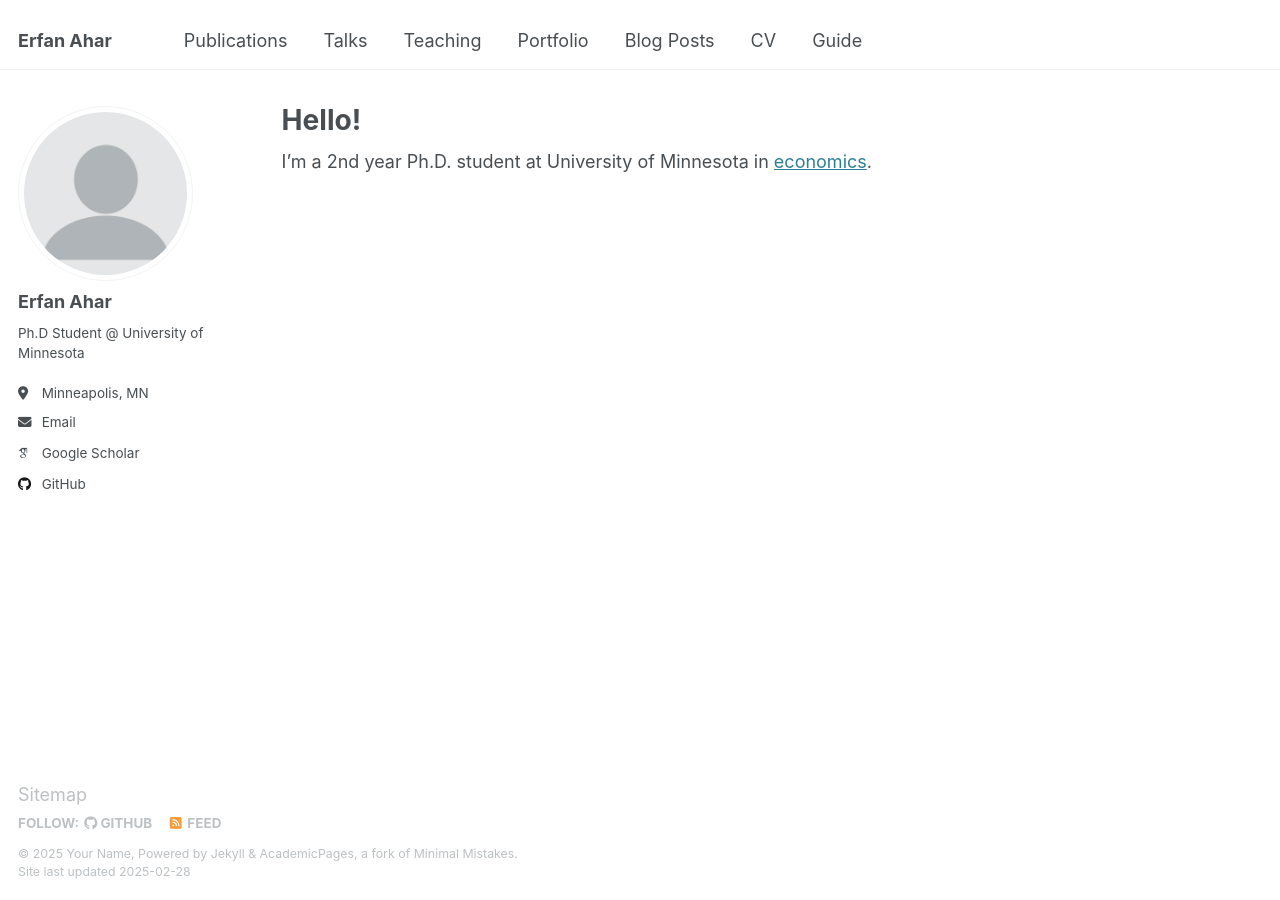
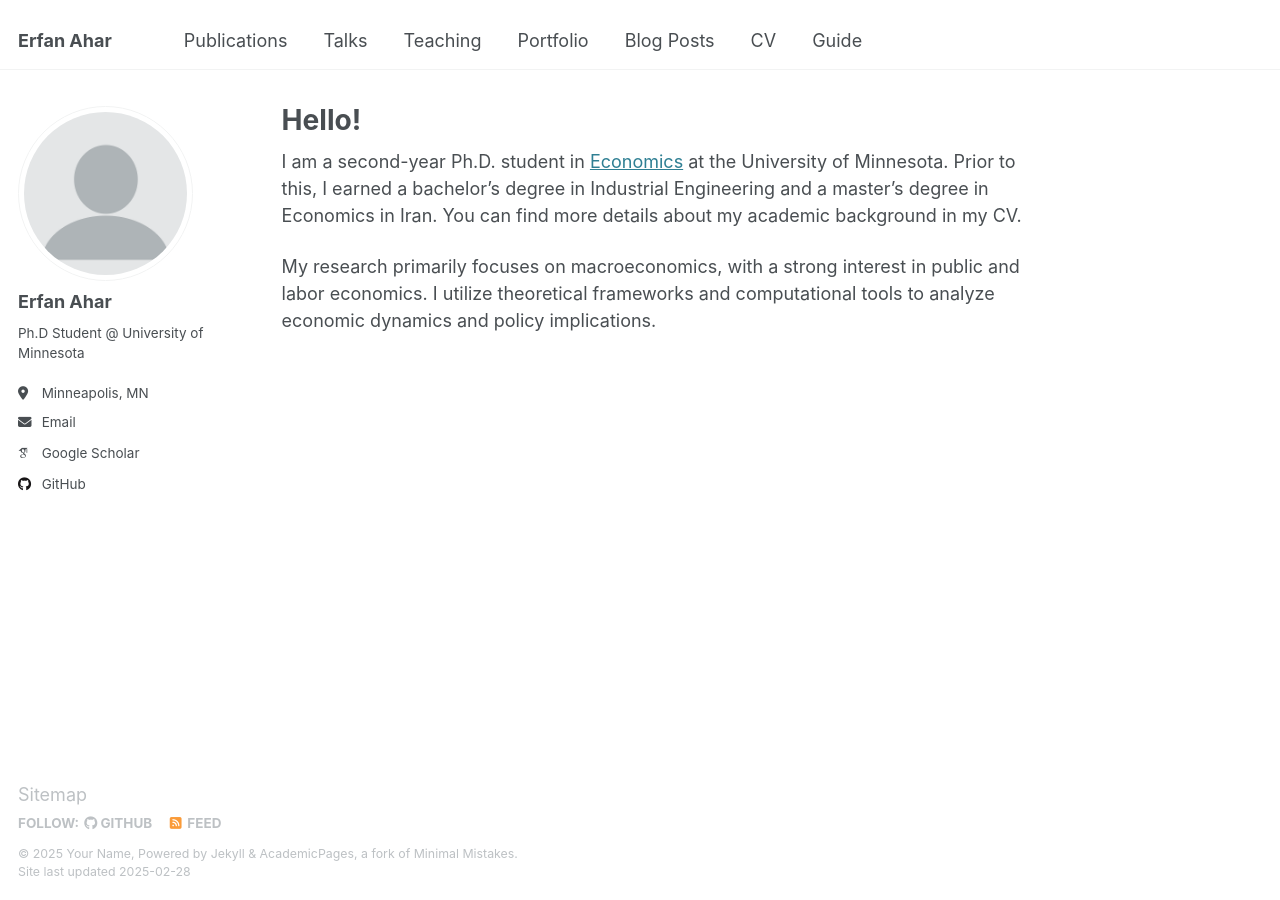
Before and after one commit to ErfanAhar/erfanahar.github.io, a Jekyll site: the page built from _pages/about.md, in a window 1280 px wide. Built offline with Jekyll 4.4.1, drawn with Linux system fonts in a browser that asks for light colours; some web fonts are replaced.

Commit message:
Update about.md

```diff
--- a/_pages/about.md
+++ b/_pages/about.md
@@ -7,4 +7,6 @@ redirect_from:
   - /about.html
 ---
 
-I'm a 2nd year Ph.D. student at University of Minnesota in [economics](https://cla.umn.edu/economics).
+I am a second-year Ph.D. student in [Economics](https://cla.umn.edu/economics) at the University of Minnesota. Prior to this, I earned a bachelor's degree in Industrial Engineering and a master's degree in Economics in Iran. You can find more details about my academic background in my CV.
+
+My research primarily focuses on macroeconomics, with a strong interest in public and labor economics. I utilize theoretical frameworks and computational tools to analyze economic dynamics and policy implications.
```
